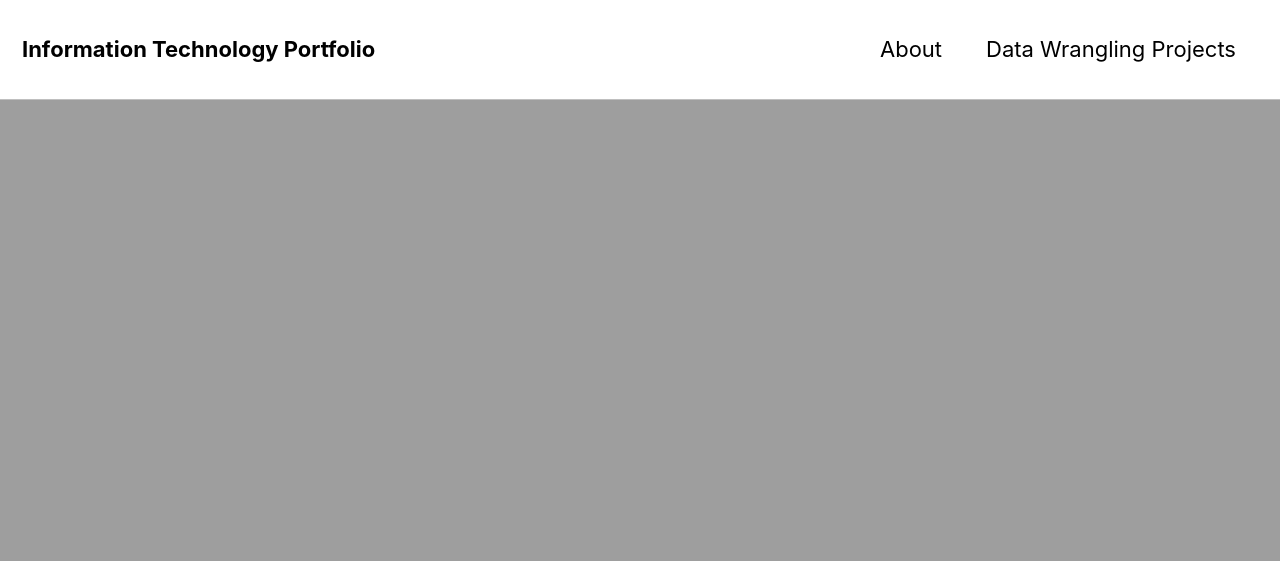
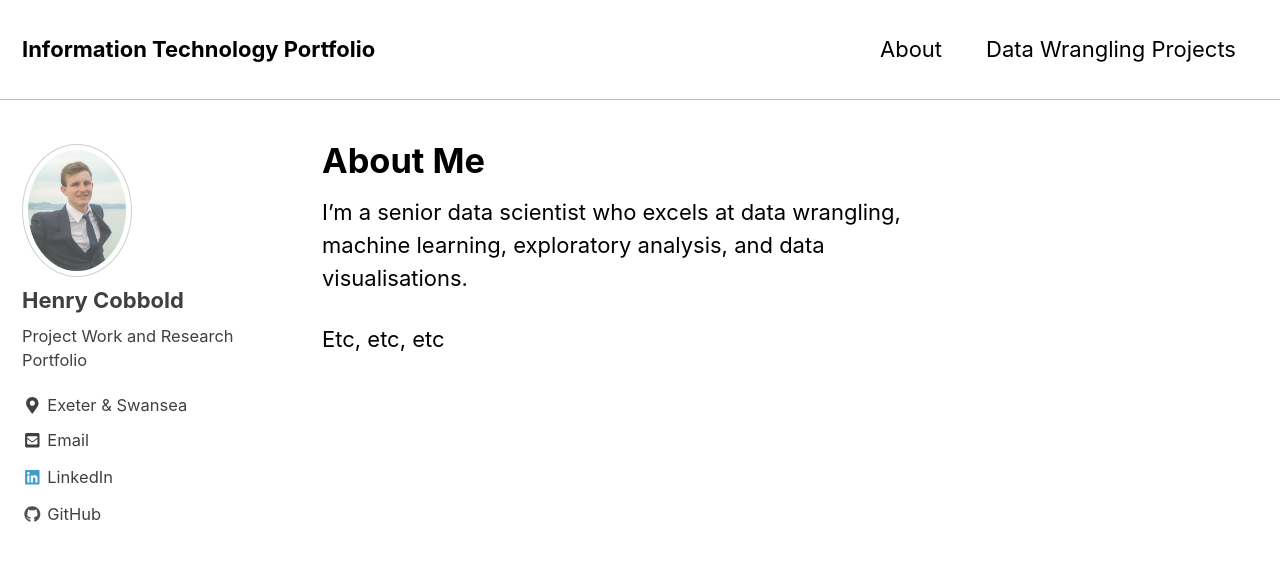
Before and after one commit to henrycobbold/henrycobbold.github.io, a Jekyll site: the page built from _pages/about.md, in a window 1280 px wide and 900 px high. Shown: the top 561 px of the window. Built offline with Jekyll 4.4.1, drawn with Linux system fonts in a browser that asks for light colours; nearby versions of some CDN libraries; some of the changed text lies outside the part shown.

```diff
--- a/_config.yml
+++ b/_config.yml
@@ -85,7 +85,7 @@ analytics:
 # Site Author
 author:
   name             : "Henry Cobbold"
-  avatar           : "/images/bio-photo.jpg"
+  avatar           : "/images/bio_photo.png"
   bio              : "Project Work and Research Portfolio"
   location         : "Exeter & Swansea"
   email            : "cobboldhenry@gmail.com"
@@ -95,7 +95,7 @@ author:
   codepen          :
   dribbble         :
   flickr           :
-  facebook         :
+  facebook         : # the last part of the profile URL 'profile.php?id=numberstring'
   foursquare       :
   github           : "henrycobbold"
   gitlab           :
--- a/_pages/about.md
+++ b/_pages/about.md
@@ -1,10 +1,10 @@
 ---
-title: "About"
+title: "About Me"
 permalink: /about/
 header:
-  image: "/images/zakim.jpg"
+  image:
 ---
 
-I'm a senior data scientist who excels at data wrangling, machine learning, exploratory analysis, and data visualizations.
+I'm a senior data scientist who excels at data wrangling, machine learning, exploratory analysis, and data visualisations.
 
 Etc, etc, etc
```
